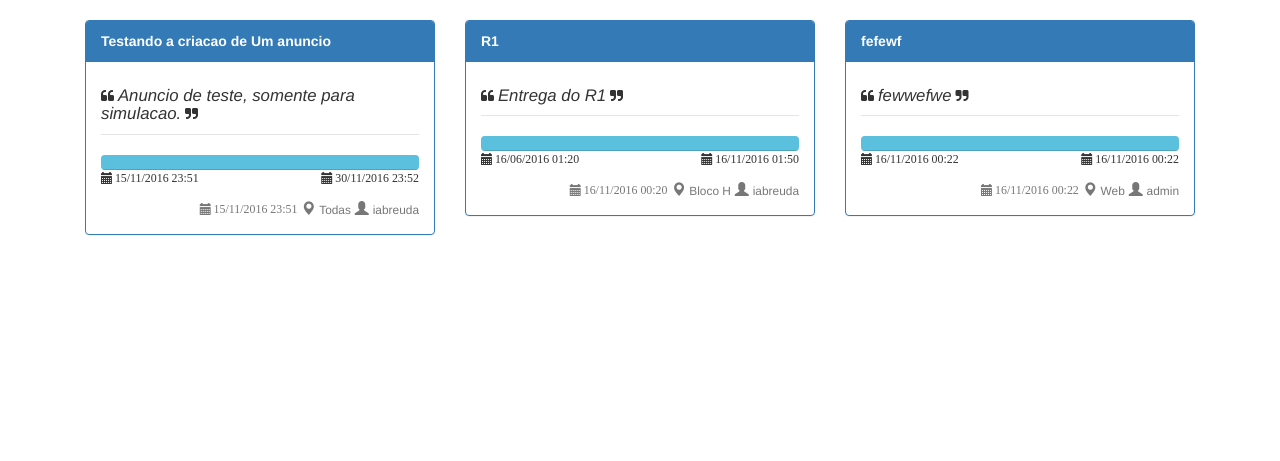
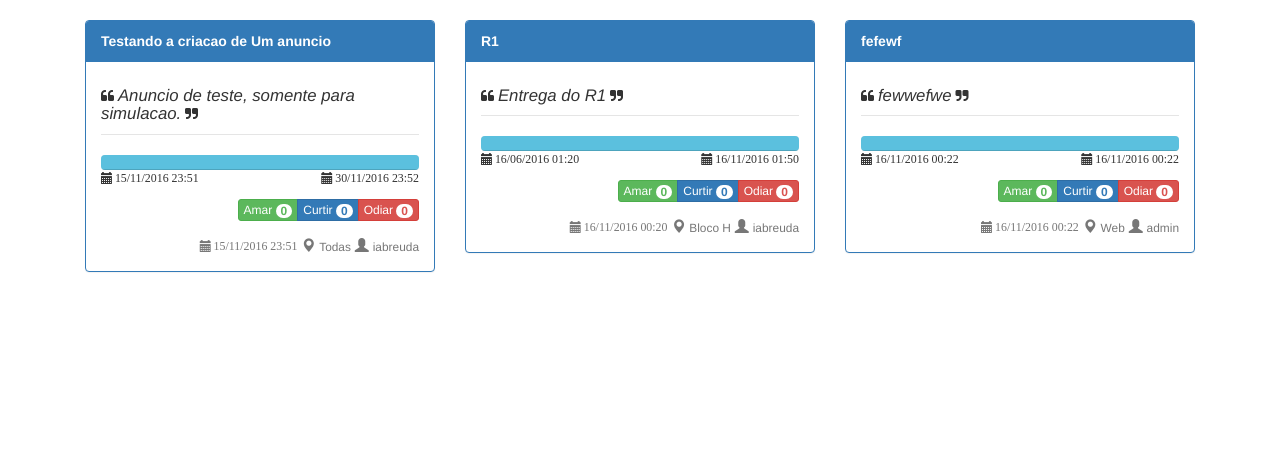
Before and after one commit to ESEGroup/Peru, a Django app: page / in a window 1280 px wide. Shown: the part 52-513 px from the top of the page. Run offline with Django 3.2, Linux system fonts and the light colour scheme; data comes from the database, SQL or seed files in the repository; some libraries are stand-ins or nearby versions.

Commit message:
Acicionar butons para reacao na pagina de anuncios

```diff
--- a/anuncio/templates/anuncios/anuncios.html
+++ b/anuncio/templates/anuncios/anuncios.html
@@ -33,6 +33,11 @@
                         </small>
                     </span>
                 </div>
+                <div class="reactions btn-group btn-group-xs pull-right" role="group">
+                    <button type="button" class="btn btn-success">Amar <span class="badge">{{anuncio.amar}}</span></button>
+                    <button type="button" class="btn btn-primary">Curtir <span class="badge">{{anuncio.curtir}}</span></button>
+                    <button type="button" class="btn btn-danger">Odiar <span class="badge">{{anuncio.odiar}}</span></button>
+                </div>
                 <div class="detalhes pull-right text-muted">
                     <small class="glyphicon glyphicon-calendar">
                         <time class="pull-right" datetime="2011-07-16"> {{anuncio.get_dt_criacao}}</time>
```
